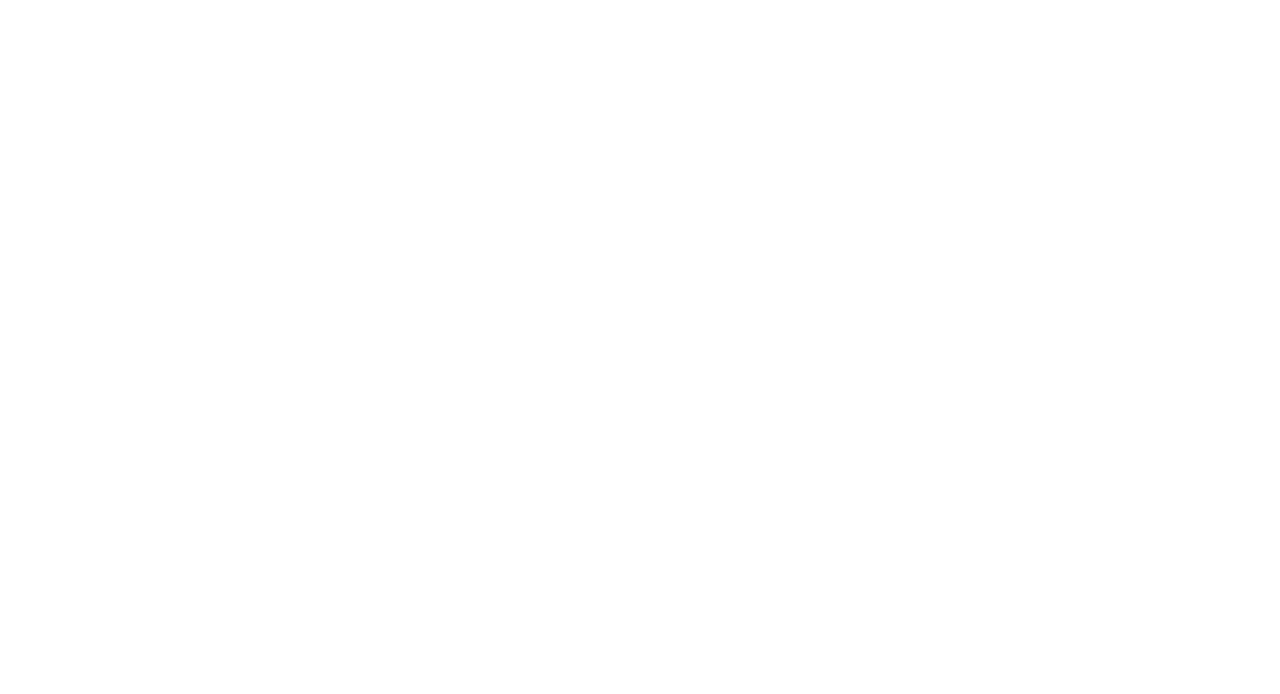
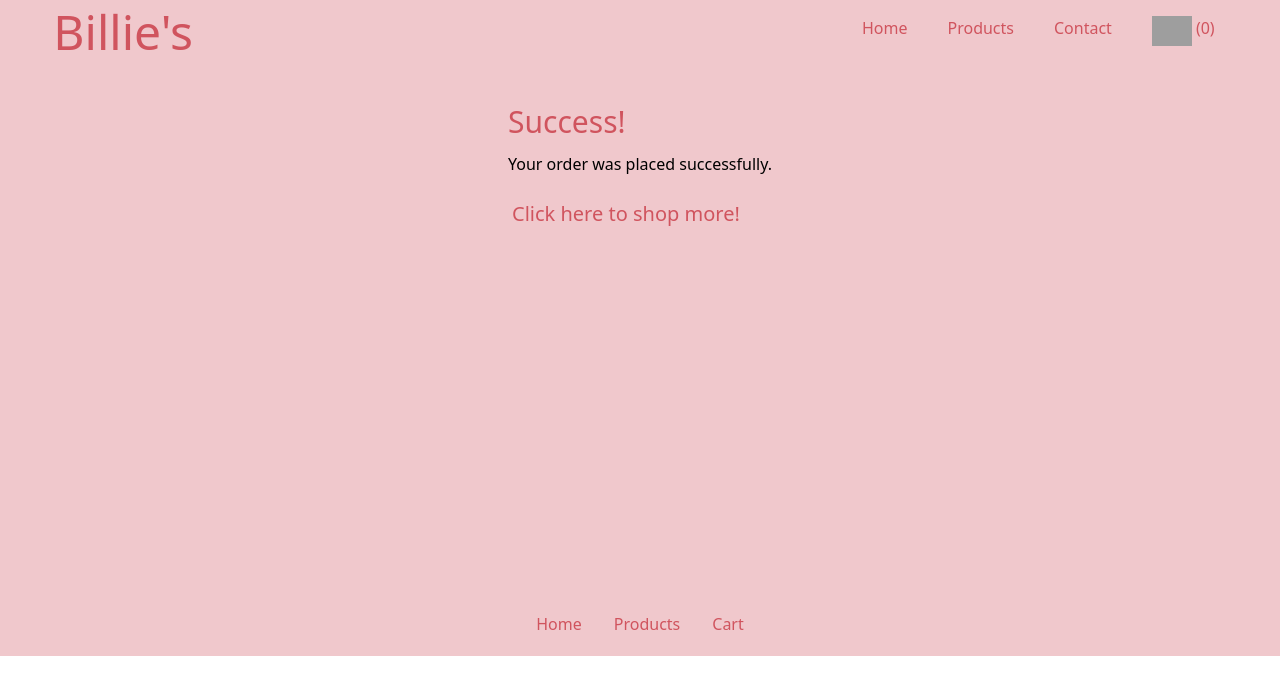
Before and after one commit to margretheby/react-project, a React (Create React App) app: page /checkout in a window 1280 px wide. Before the commit this address had no page. Shown: the top 694 px of the page. Built offline with nearby package versions, Linux system fonts and the light colour scheme; grey boxes are pictures that could not be loaded.

Commit message:
Created route to checkout success page

```diff
--- a/src/App.jsx
+++ b/src/App.jsx
@@ -5,6 +5,7 @@ import CartPage from './pages/CheckoutPage.jsx';
 import Layout from './components/Layout/Layout.jsx';
 import AllProductsPage from './pages/AllProductsPage.jsx';
 import ContactPage from './pages/ContactPage.jsx';
+import CheckoutSuccess from './pages/CheckoutSuccessPage.jsx';
 
 function App() {
   return (
@@ -16,6 +17,7 @@ function App() {
             <Route path="/contact" element={<ContactPage />} />
             <Route path="/cart" element={<CartPage />} />
             <Route path="/product/:id" element={<ProductPage />} />
+            <Route path="/checkout" element={<CheckoutSuccess />} />
           </Route>
         </Routes>
       </div>
--- a/src/components/CheckoutButton/CheckoutButton.jsx
+++ b/src/components/CheckoutButton/CheckoutButton.jsx
@@ -1,5 +1,9 @@
+import { Link } from "react-router-dom";
+
 export function CheckoutButton () {
     return (
-        <button className='bg-black text-rose hover:bg-red hover:text-black px-6 py-2 mt-7 mb-10 font-semibold'>Checkout</button>
+        <Link to='/checkout' >
+            <button className='bg-black text-rose hover:bg-red hover:text-black px-6 py-2 mt-7 mb-10 font-semibold'>Checkout</button>
+        </Link>
     )
 }
--- a/src/components/Nav/Nav.jsx
+++ b/src/components/Nav/Nav.jsx
@@ -2,7 +2,6 @@
 import React from 'react';
 import { Link } from 'react-router-dom';
 import { NumberOfCartItems } from '../NumberOfCartItems/NumberOfCartItems.jsx'
-import CartItem from '../CartIcon/CartIcon.jsx';
 import CartIcon from '../CartIcon/CartIcon.jsx';
 
 
--- a/src/components/Search/Search.jsx
+++ b/src/components/Search/Search.jsx
@@ -89,7 +89,7 @@ function Search() {
                     value={searchQuery}
                     onKeyUp={handleSearch}>
                 </input>
-                <label htmlFor='search'><p className="text-red">Search</p></label>
+                <label htmlFor='search'><img src='../../icons/searchIcon.png' alt='search'></img></label>
             </div>
             <div>
                 <DisplaySearchResult product={searchResults} />
--- a/src/pages/CheckoutSuccessPage.jsx
+++ b/src/pages/CheckoutSuccessPage.jsx
@@ -0,0 +1,16 @@
+import { Link } from 'react-router-dom';
+
+function CheckoutSuccess() {
+    return (
+        <div className='mt-12 mb-48'>
+            <h1 className='text-3xl text-red'>Success!</h1>
+            <p className='mt-3'>Your order was placed successfully. </p>
+            <div className='pt-6'>
+                <Link to='/' className='text-xl text-red hover:text-black hover:bg-pink px-1 py-1'>Click here to shop more!</Link>
+            </div>
+
+        </div>
+    )
+}
+
+export default CheckoutSuccess;
```
Also changed, not shown: src/icons/searchIcon.png (added).
